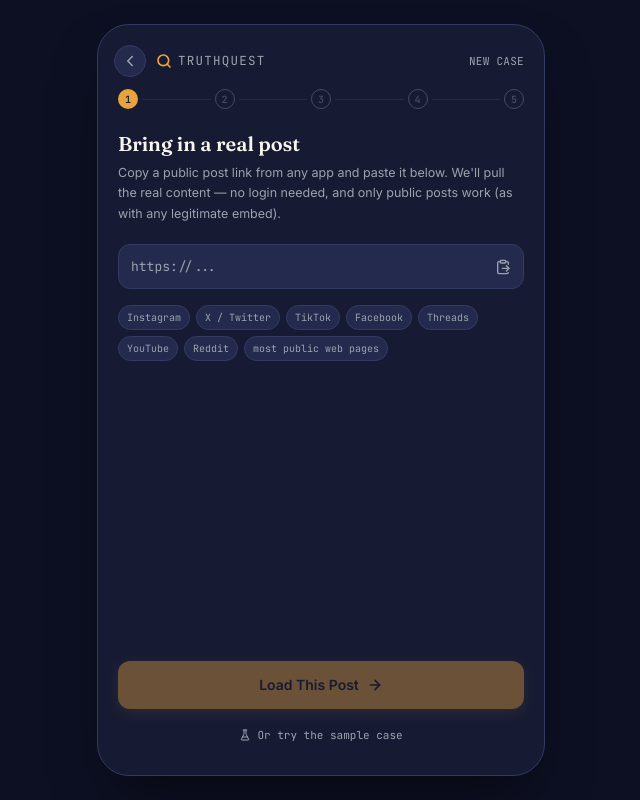
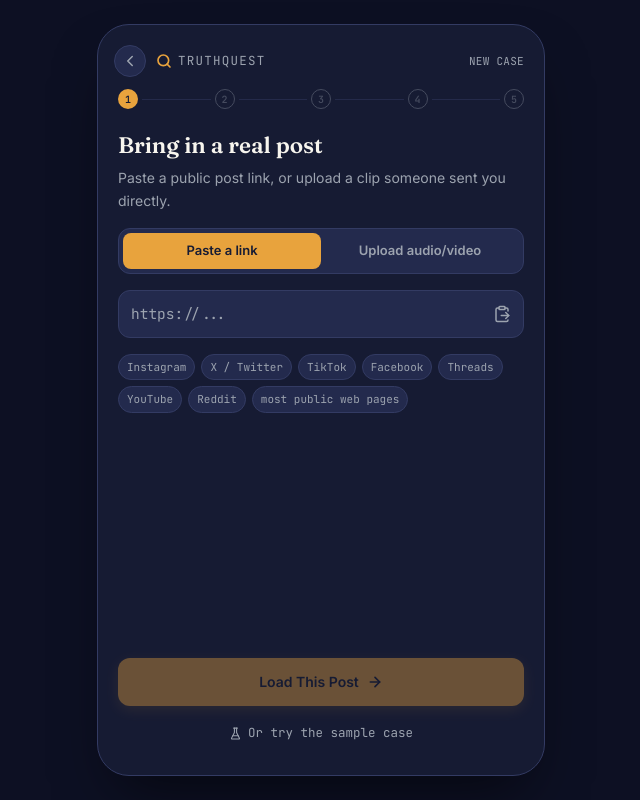
Before and after one commit to aigirl18yearsold/TruthQuest, a React (Vite) app: page / in a window 1280 px wide. Both pictures are taken after a click on the button "Start Investigating". Shown: the whole page, without its empty margins (319-959 px from the left). Built offline with nearby package versions, Linux system fonts and the light colour scheme.

Commit message:
Update LinkEntry.jsx

```diff
--- a/src/components/screens/LinkEntry.jsx
+++ b/src/components/screens/LinkEntry.jsx
@@ -1,11 +1,16 @@
-import React, { useState } from "react";
-import { ClipboardPaste, ArrowRight, AlertTriangle, FlaskConical } from "lucide-react";
+import React, { useState, useRef } from "react";
+import { ClipboardPaste, ArrowRight, AlertTriangle, FlaskConical, Upload, Music, Video, X } from "lucide-react";
 import Button from "../ui/Button.jsx";
 
 const PLATFORMS = ["Instagram", "X / Twitter", "TikTok", "Facebook", "Threads", "YouTube", "Reddit", "most public web pages"];
+const MAX_MEDIA_BYTES = 14 * 1024 * 1024; // keep clips short — see api/analyze.js for the matching server-side cap
 
-export default function LinkEntry({ onLoad, onDemo, loading, error }) {
+export default function LinkEntry({ onLoad, onDemo, onUploadMedia, loading, error }) {
+  const [mode, setMode] = useState("link"); // "link" | "upload"
   const [value, setValue] = useState("");
+  const [file, setFile] = useState(null);
+  const [fileError, setFileError] = useState(null);
+  const fileInputRef = useRef(null);
 
   const handlePaste = async () => {
     try {
@@ -16,55 +21,146 @@ export default function LinkEntry({ onLoad, onDemo, loading, error }) {
     }
   };
 
-  const submit = () => {
+  const submitLink = () => {
     if (value.trim()) onLoad(value.trim());
+  };
+
+  const pickFile = (f) => {
+    if (!f) return;
+    setFileError(null);
+    const isAudio = f.type.startsWith("audio/");
+    const isVideo = f.type.startsWith("video/");
+    if (!isAudio && !isVideo) {
+      setFileError("Please choose an audio or video file.");
+      return;
+    }
+    if (f.size > MAX_MEDIA_BYTES) {
+      setFileError("That clip is too large — try one under about 14MB (a short voice note or clip works best).");
+      return;
+    }
+    setFile(f);
+  };
+
+  const submitUpload = () => {
+    if (file) onUploadMedia(file);
   };
 
   return (
     <div className="flex flex-col h-full px-5 pt-2 pb-6">
-      <h2 className="font-display text-[20px] font-semibold text-paper">Bring in a real post</h2>
-      <p className="mt-1 text-[12.5px] leading-relaxed text-slate-light">
-        Copy a public post link from any app and paste it below. We'll pull the real content —
-        no login needed, and only public posts work (as with any legitimate embed).
+      <h2 className="font-display text-[22.5px] font-semibold text-paper">Bring in a real post</h2>
+      <p className="mt-1 text-[14px] leading-relaxed text-slate-light">
+        Paste a public post link, or upload a clip someone sent you directly.
       </p>
 
-      <div className="mt-5 rounded-xl border border-ink-line focus-within:border-amber bg-ink-soft flex items-center gap-2 px-3 py-3">
+      <div className="mt-4 flex rounded-xl bg-ink-soft border border-ink-line p-1">
+        <button
+          onClick={() => setMode("link")}
+          className={`flex-1 rounded-lg py-2 font-body text-[13px] font-semibold transition-colors ${
+            mode === "link" ? "bg-amber text-ink" : "text-slate-light"
+          }`}
+        >
+          Paste a link
+        </button>
+        <button
+          onClick={() => setMode("upload")}
+          className={`flex-1 rounded-lg py-2 font-body text-[13px] font-semibold transition-colors ${
+            mode === "upload" ? "bg-amber text-ink" : "text-slate-light"
+          }`}
+        >
+          Upload audio/video
+        </button>
+      </div>
+
+      {mode === "link" ? (
+        <>
+          <div className="mt-4 rounded-xl border border-ink-line focus-within:border-amber bg-ink-soft flex items-center gap-2 px-3 py-3">
             <input
               value={value}
               onChange={(e) => setValue(e.target.value)}
-          onKeyDown={(e) => e.key === "Enter" && submit()}
+              onKeyDown={(e) => e.key === "Enter" && submitLink()}
               placeholder="https://..."
-          className="flex-1 bg-transparent outline-none text-[13px] text-paper placeholder:text-slate-light font-mono"
+              className="flex-1 bg-transparent outline-none text-[14.5px] text-paper placeholder:text-slate-light font-mono"
             />
             <button onClick={handlePaste} className="text-slate-light hover:text-amber shrink-0" aria-label="Paste from clipboard">
-          <ClipboardPaste size={16} />
+              <ClipboardPaste size={18} />
             </button>
           </div>
 
-      {error && (
-        <div className="mt-3 flex items-start gap-2 rounded-lg px-3 py-2.5 bg-red/10 border border-red/30">
-          <AlertTriangle size={14} className="text-red mt-0.5 shrink-0" />
-          <p className="text-[12px] leading-relaxed text-red">{error}</p>
-        </div>
-      )}
-
           <div className="mt-4 flex flex-wrap gap-1.5">
             {PLATFORMS.map((p) => (
-          <span key={p} className="font-mono text-[10px] px-2 py-1 rounded-full bg-ink-soft border border-ink-line text-slate-light">
+              <span key={p} className="font-mono text-[11px] px-2 py-1 rounded-full bg-ink-soft border border-ink-line text-slate-light">
                 {p}
               </span>
             ))}
           </div>
+        </>
+      ) : (
+        <div className="mt-4">
+          <input
+            ref={fileInputRef}
+            type="file"
+            hidden
+            accept="audio/*,video/*"
+            onChange={(e) => pickFile(e.target.files?.[0])}
+          />
+          {!file ? (
+            <button
+              onClick={() => fileInputRef.current?.click()}
+              className="w-full flex flex-col items-center justify-center gap-2 rounded-xl border-2 border-dashed border-ink-line py-8 text-slate-light hover:border-amber hover:text-amber transition-colors"
+            >
+              <Upload size={22} />
+              <span className="font-body text-[13px] font-semibold">Tap to choose a file</span>
+              <span className="font-mono text-[10.5px]">MP3, M4A, MP4, MOV — up to ~14MB</span>
+            </button>
+          ) : (
+            <div className="flex items-center gap-3 rounded-xl border border-amber/35 bg-ink-soft px-4 py-3.5">
+              <div className="flex items-center justify-center rounded-lg w-9 h-9 bg-amber shrink-0">
+                {file.type.startsWith("audio/") ? <Music size={16} className="text-ink" /> : <Video size={16} className="text-ink" />}
+              </div>
+              <div className="flex-1 min-w-0">
+                <p className="font-body text-[13px] font-semibold text-paper truncate">{file.name}</p>
+                <p className="font-mono text-[10.5px] text-slate-light">{(file.size / (1024 * 1024)).toFixed(1)} MB</p>
+              </div>
+              <button onClick={() => setFile(null)} className="text-slate-light hover:text-red shrink-0">
+                <X size={16} />
+              </button>
+            </div>
+          )}
+          {fileError && (
+            <div className="mt-3 flex items-start gap-2 rounded-lg px-3 py-2.5 bg-red/10 border border-red/30">
+              <AlertTriangle size={16} className="text-red mt-0.5 shrink-0" />
+              <p className="text-[13.5px] leading-relaxed text-red">{fileError}</p>
+            </div>
+          )}
+          <p className="mt-3 text-[11.5px] leading-relaxed text-slate-light">
+            Scout will listen to or watch the clip to find the claim being made, then investigate it —
+            best for short, focused clips rather than long recordings.
+          </p>
+        </div>
+      )}
+
+      {error && (
+        <div className="mt-3 flex items-start gap-2 rounded-lg px-3 py-2.5 bg-red/10 border border-red/30">
+          <AlertTriangle size={16} className="text-red mt-0.5 shrink-0" />
+          <p className="text-[13.5px] leading-relaxed text-red">{error}</p>
+        </div>
+      )}
 
       <div className="mt-auto flex flex-col gap-2.5 pt-6">
-        <Button onClick={submit} icon={ArrowRight} disabled={!value.trim()} loading={loading}>
+        {mode === "link" ? (
+          <Button onClick={submitLink} icon={ArrowRight} disabled={!value.trim()} loading={loading}>
             {loading ? "Loading post…" : "Load This Post"}
           </Button>
+        ) : (
+          <Button onClick={submitUpload} icon={ArrowRight} disabled={!file} loading={loading}>
+            {loading ? "Loading clip…" : "Use This Clip"}
+          </Button>
+        )}
         <button
           onClick={onDemo}
-          className="w-full flex items-center justify-center gap-1.5 py-2 font-mono text-[11px] text-slate-light hover:text-amber"
+          className="w-full flex items-center justify-center gap-1.5 py-2 font-mono text-[12.5px] text-slate-light hover:text-amber"
         >
-          <FlaskConical size={12} /> Or try the sample case
+          <FlaskConical size={13} /> Or try the sample case
         </button>
       </div>
     </div>
```
Lines whose indentation alone changed are shown as unchanged.
